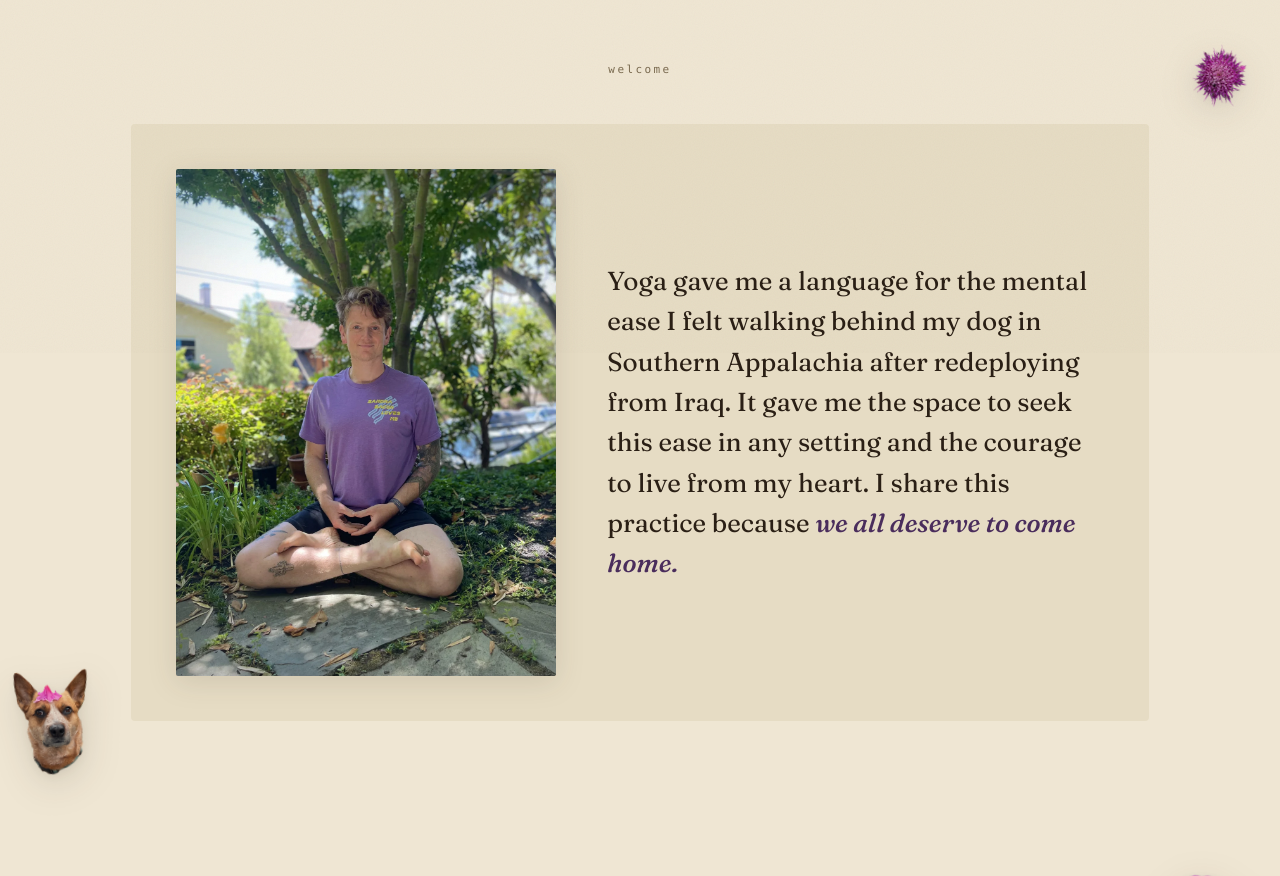
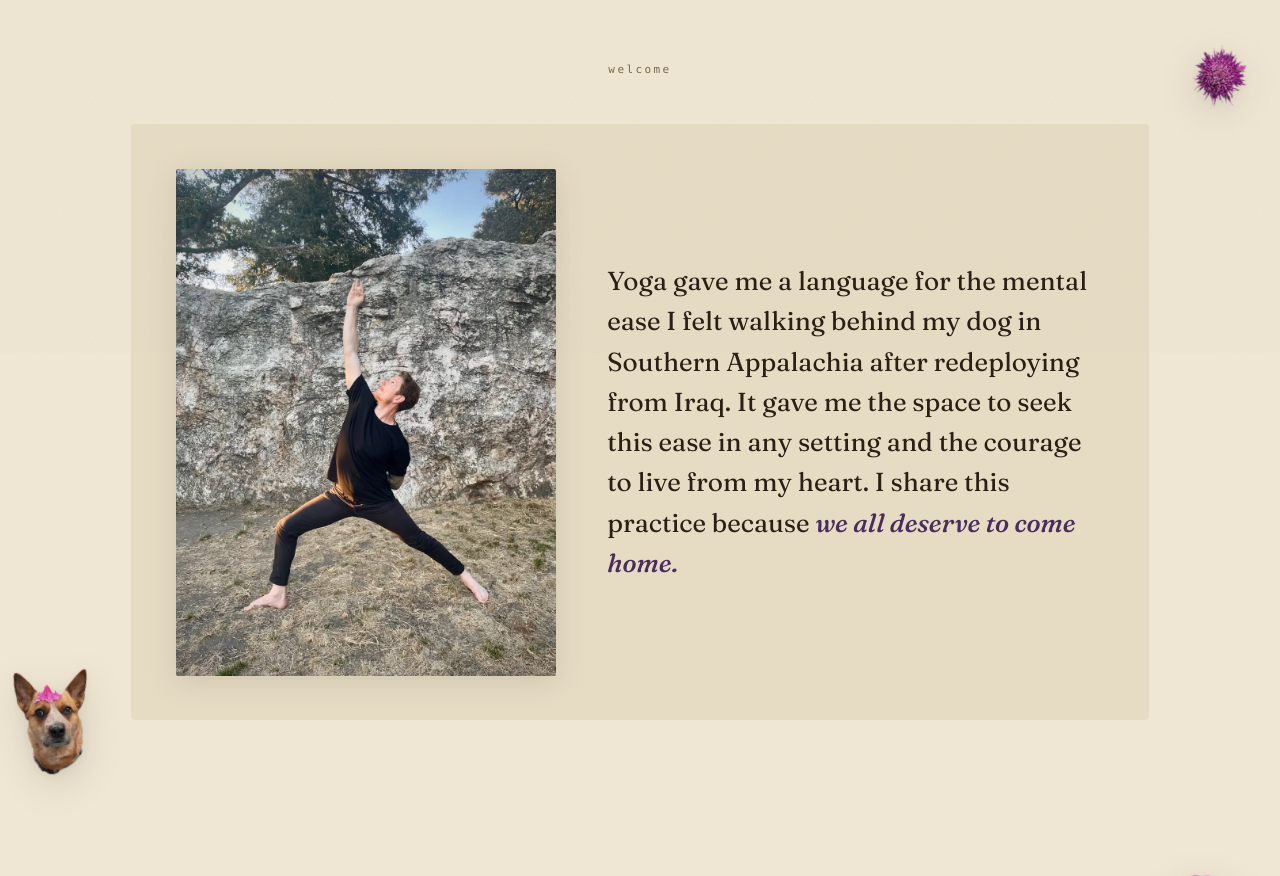
Before and after one commit to maxtwiese/max-yoga, a website with bundled scripts: page index.html in a window 1280 px wide. Shown: the part 447-1323 px from the top of the page. Built offline with nearby package versions, Linux system fonts and the light colour scheme.

Commit message:
shanti virabhadrasana

```diff
--- a/index.html
+++ b/index.html
@@ -75,9 +75,9 @@
         <div class="blurb-card">
           <div class="blurb-split">
             <div class="blurb-photo-frame fade-child">
-              <img class="blurb-photo" src="/img/web/me.webp"
-                alt="Max sitting cross-legged beneath a Japanese maple tree, wearing a purple t-shirt that reads: 'Sandra Bacon Loves Me'."
-                loading="lazy" decoding="async" width="1200" height="1601" />
+              <img class="blurb-photo" src="/img/web/shanti-virabhadrasana.webp"
+                alt="Max in reverse warrior pose, barefoot on dry grass in front of a large rock wall, one arm reaching skyward, wearing black."
+                loading="lazy" decoding="async" width="960" height="1280" />
             </div>
             <div class="blurb-text-wrap fade-child">
               <p class="blurb-text">
```
Also changed, not shown: img/web/me.webp (deleted), img/web/shanti-virabhadrasana.webp (added).
